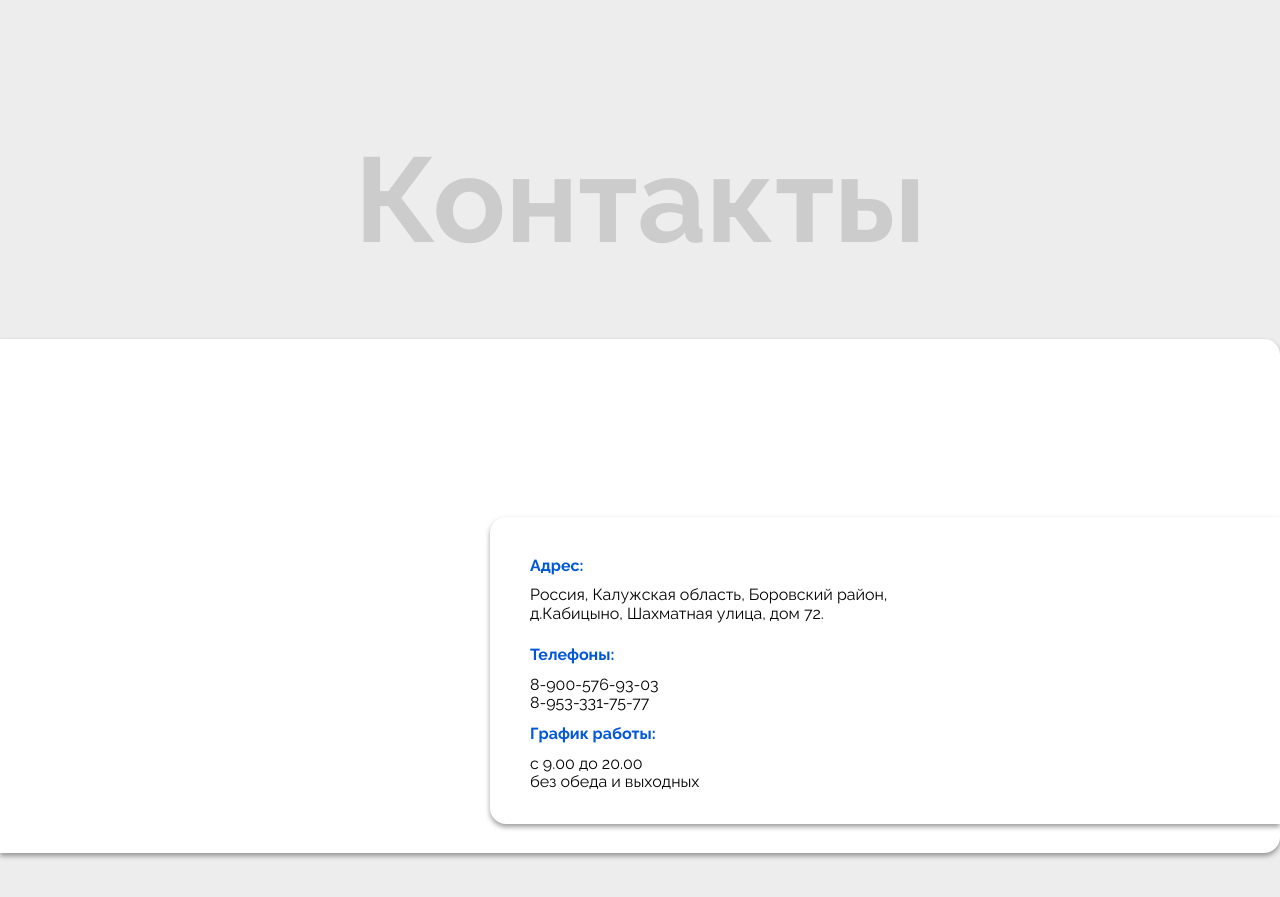
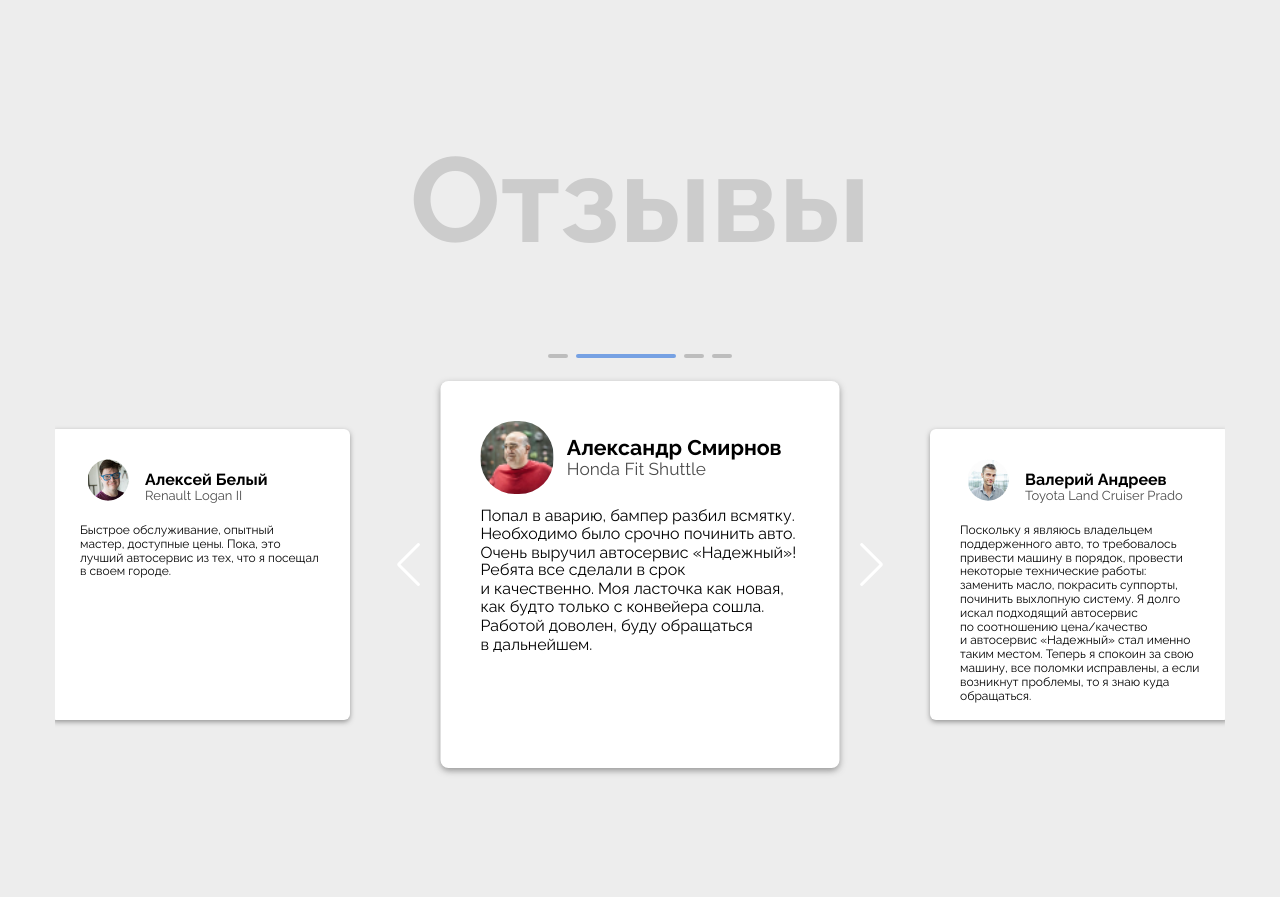
Before and after one commit to JohnnyProduction/nadejniy-website, a website: page app/index.html in a window 1280 px wide. Shown: the part 2640-3537 px from the top of the page. Drawn offline with nearby package versions, Linux system fonts and the light colour scheme.

Commit message:
added slider

```diff
--- a/app/index.html
+++ b/app/index.html
@@ -4,7 +4,8 @@
     <meta charset="UTF-8">
     <meta name="viewport" content="width=device-width, initial-scale=1.0">
     <meta http-equiv="X-UA-Compatible" content="ie=edge">
-    <title>Nadejniy</title>
+    <title>Автосервис Надежный</title>
+    <link rel="stylesheet" href="https://unpkg.com/swiper/swiper-bundle.min.css">
     <link rel="stylesheet" href="css/style.min.css">
 </head>
 <body>
@@ -228,79 +229,94 @@
         </div>
     </div>
 </section>
-<!--    <section class="reviews">-->
-<!--        <div class="container">-->
-<!--            <div class="page-title">-->
-<!--                <h2>Отзывы</h2>-->
-<!--            </div>-->
-<!--            <div class="slider">-->
-<!--                <div class="slider__item">-->
-<!--                    <div class="slider__item-head">-->
-<!--                        <div class="slider__item-head__img">-->
-<!--                            <img src="img/reviews2.jpg" alt="">-->
-<!--                        </div>-->
-<!--                        <div class="slider__item-head__info">-->
-<!--                            Алексей Белый-->
-<!--                            <p>Renault Logan II</p>-->
-<!--                        </div>-->
-<!--                    </div>-->
-<!--                    <div class="slider__item-text">-->
-<!--                        Быстрое обслуживание, опытный мастер, доступные цены. Пока, это лучший автосервис из тех, что я посещал в своем городе.-->
-<!--                    </div>-->
-<!--                </div>-->
-<!--                <div class="slider__item">-->
-<!--                    <div class="slider__item-head">-->
-<!--                        <div class="slider__item-head__img">-->
-<!--                            <img src="img/reviews1.jpg" alt="">-->
-<!--                        </div>-->
-<!--                        <div class="slider__item-head__info">-->
-<!--                            Александр Смирнов-->
-<!--                            <p>Honda Fit Shuttle</p>-->
-<!--                        </div>-->
-<!--                    </div>-->
-<!--                    <div class="slider__item-text">-->
-<!--                        Попал в аварию, бампер разбил всмятку. Необходимо было срочно починить авто.-->
-<!--                        Очень выручил автосервис «Надежный»! Ребята все сделали в срок и качественно.-->
-<!--                        Моя ласточка как новая, как будто только с конвейера сошла. Работой доволен,-->
-<!--                        буду обращаться в дальнейшем.-->
-<!--                    </div>-->
-<!--                </div>-->
-<!--                <div class="slider__item">-->
-<!--                    <div class="slider__item-head">-->
-<!--                        <div class="slider__item-head__img">-->
-<!--                            <img src="img/reviews3.jpg" alt="">-->
-<!--                        </div>-->
-<!--                        <div class="slider__item-head__info">-->
-<!--                            Валерий Андреев-->
-<!--                            <p>Toyota Land Cruiser Prado</p>-->
-<!--                        </div>-->
-<!--                    </div>-->
-<!--                    <div class="slider__item-text">-->
-<!--                        Поскольку я являюсь владельцем поддерженного авто, то требовалось привести машину в порядок,-->
-<!--                        провести некоторые технические работы: заменить масло, покрасить суппорты, починить выхлопную систему.-->
-<!--                        Я долго искал подходящий автосервис по соотношению цена/качество и автосервис-->
-<!--                        «Надежный» стал именно таким местом. Теперь я спокоин за свою машину, все поломки исправлены,-->
-<!--                        а если возникнут проблемы, то я знаю куда обращаться.-->
-<!--                    </div>-->
-<!--                </div>-->
-<!--                <div class="slider__item">-->
-<!--                    <div class="slider__item-head">-->
-<!--                        <div class="slider__item-head__img">-->
-<!--                            <img src="img/reviews1.jpg" alt="">-->
-<!--                        </div>-->
-<!--                        <div class="slider__item-head__info">-->
-<!--                            Александр Смирнов-->
-<!--                            <p>Honda Fit Shuttle</p>-->
-<!--                        </div>-->
-<!--                    </div>-->
-<!--                    <div class="slider__item-text">-->
-<!--                        Попал в аварию, бампер разбил всмятку. Необходимо было срочно починить авто.-->
-<!--                        Очень выручил автосервис «Надежный»! Ребята все сделали в срок и качественно.-->
-<!--                        Моя ласточка как новая, как будто только с конвейера сошла. Работой доволен,-->
-<!--                        буду обращаться в дальнейшем.-->
-<!--                    </div>-->
-<!--        </div>-->
-<!--    </section>-->
+<section id="page4" class="reviews">
+    <div class="container">
+        <div class="page-title">
+            <h2>Отзывы</h2>
+        </div>
+        <div class="slider swiper-container">
+            <div class="slider__wrapper swiper-wrapper">
+                <div class="slider__slide swiper-slide">
+                    <div class="slider__item">
+                        <div class="slider__item-head">
+                            <div class="slider__item-head__img">
+                                <img src="img/reviews2.jpg" alt="">
+                            </div>
+                            <div class="slider__item-head__info">
+                                Алексей Белый
+                                <p>Renault Logan II</p>
+                            </div>
+                        </div>
+                        <div class="slider__item-text">
+                            Быстрое обслуживание, опытный мастер, доступные цены. Пока, это лучший автосервис из тех, что я посещал в своем городе.
+                        </div>
+                    </div>
+                </div>
+                <div class="slider__slide swiper-slide">
+                    <div class="slider__item">
+                        <div class="slider__item-head">
+                            <div class="slider__item-head__img">
+                                <img src="img/reviews1.jpg" alt="">
+                            </div>
+                            <div class="slider__item-head__info">
+                                Александр Смирнов
+                                <p>Honda Fit Shuttle</p>
+                            </div>
+                        </div>
+                        <div class="slider__item-text">
+                            Попал в аварию, бампер разбил всмятку. Необходимо было срочно починить авто.
+                            Очень выручил автосервис «Надежный»! Ребята все сделали в срок и качественно.
+                            Моя ласточка как новая, как будто только с конвейера сошла. Работой доволен,
+                            буду обращаться в дальнейшем.
+                        </div>
+                    </div>
+                </div>
+                <div class="slider__slide swiper-slide">
+                    <div class="slider__item">
+                        <div class="slider__item-head">
+                            <div class="slider__item-head__img">
+                                <img src="img/reviews3.jpg" alt="">
+                            </div>
+                            <div class="slider__item-head__info">
+                                Валерий Андреев
+                                <p>Toyota Land Cruiser Prado</p>
+                            </div>
+                        </div>
+                        <div class="slider__item-text">
+                            Поскольку я являюсь владельцем поддерженного авто, то требовалось привести машину в порядок,
+                            провести некоторые технические работы: заменить масло, покрасить суппорты, починить выхлопную систему.
+                            Я долго искал подходящий автосервис по соотношению цена/качество и автосервис
+                            «Надежный» стал именно таким местом. Теперь я спокоин за свою машину, все поломки исправлены,
+                            а если возникнут проблемы, то я знаю куда обращаться.
+                        </div>
+                    </div>
+                </div>
+                <div class="slider__slide swiper-slide">
+                    <div class="slider__item">
+                        <div class="slider__item-head">
+                            <div class="slider__item-head__img">
+                                <img src="img/reviews1.jpg" alt="">
+                            </div>
+                            <div class="slider__item-head__info">
+                                Александр Смирнов
+                                <p>Honda Fit Shuttle</p>
+                            </div>
+                        </div>
+                        <div class="slider__item-text">
+                            Попал в аварию, бампер разбил всмятку. Необходимо было срочно починить авто.
+                            Очень выручил автосервис «Надежный»! Ребята все сделали в срок и качественно.
+                            Моя ласточка как новая, как будто только с конвейера сошла. Работой доволен,
+                            буду обращаться в дальнейшем.
+                        </div>
+                    </div>
+                </div>
+            </div>
+            <div class="swiper-button-prev"></div>
+            <div class="swiper-button-next"></div>
+            <div class="swiper-pagination"></div>
+        </div>
+    </div>
+</section>
 <section id="page5" class="contacts">
     <div class="container">
         <div class="page-title">
@@ -335,6 +351,8 @@
 </footer>
 
 <script src="https://ajax.googleapis.com/ajax/libs/jquery/3.4.1/jquery.min.js"></script>
+<script src="https://unpkg.com/swiper/swiper-bundle.min.js"></script>
+<script src="js/swiper.js"></script>
 <script src="js/libs.min.js"></script>
 <script src="js/main.js"></script>
 </body>
--- /dev/null
+++ b/app/js/swiper.js
@@ -0,0 +1,22 @@
+new Swiper('.slider', {
+    navigation: {
+        nextEl: '.swiper-button-next',
+        prevEl: '.swiper-button-prev'
+    },
+    pagination: {
+        el: '.swiper-pagination',
+        clickable: true
+    },
+    keyboard: {
+        enabled: true,
+        onlyInViewport: true,
+        pageUpDown: true,
+    },
+    mousewheel: {
+        sensitivity: 1,
+    },
+    slidesPerView: 'auto',
+    spaceBetween: 140,
+    initialSlide: 1,
+    centeredSlides: true,
+});
--- a/app/scss/_global.scss
+++ b/app/scss/_global.scss
@@ -1,7 +1,7 @@
 *,
 *::before,
 *::after {
-  box-sizing: inherit;
+  box-sizing: border-box;
 }
 
 html {
@@ -19,7 +19,6 @@ a {
   display: inline-block;
   text-decoration: none;
 }
-
 ul,
 li {
   list-style: none;
@@ -27,15 +26,16 @@ li {
   padding: 0;
 }
 
-.container{
+.container {
   max-width: 1200px;
   height: 100%;
   margin: 0 auto;
   padding: 0 15px;
 }
-.page-title{
+
+.page-title {
   padding: 70px 0;
-  h2{
+  h2 {
     margin: 0;
     font-weight: bold;
     font-size: 120px;
--- a/app/scss/style.scss
+++ b/app/scss/style.scss
@@ -3,13 +3,12 @@
 @import "fonts";
 @import "global";
 
-
-.header{
+.header {
   position: fixed;
   width: 100%;
   top: 0;
   z-index: 50;
-  &:before{
+  &:before {
     content: '';
     position: absolute;
     top: 0;
@@ -20,33 +19,38 @@
     z-index: 3;
   }
 }
-.default{
+
+.default {
   height: 100px;
 }
-.fixed{
+
+.fixed {
   position: fixed;
   height: 60px;
 
 }
-.header__inner{
+
+.header__inner {
   position: relative;
   display: flex;
   justify-content: space-between;
   align-items: center;
   height: inherit;
 }
-.header__logo{
+
+.header__logo {
   z-index: 4;
   padding-top: 6px;
 }
-.header__burger{
+
+.header__burger {
   display: none;
 }
 
-.header__menu{
+.header__menu {
   position: relative;
   z-index: 4;
-  .line{
+  .line {
     position: absolute;
     height: 2px;
     bottom: 0;
@@ -54,19 +58,20 @@
     background: $blue;
   }
 }
-.header__list{
+
+.header__list {
   display: flex;
-  li{
+  li {
     margin: 0 40px 0 0;
     opacity: .5;
     transition: all .4s ease;
-    &:hover{
+    &:hover {
       opacity: .7;
     }
-    &.active{
+    &.active {
       opacity: 1;
     }
-    a{
+    a {
       color: #fff;
     }
   }
@@ -209,10 +214,6 @@
   padding-left: 164px;
 }
 
-.services-items{
-
-}
-
 .services-item {
   display: flex;
   align-items: center;
@@ -234,12 +235,6 @@
   grid-template-columns: 1fr 1fr;
   grid-template-rows: auto;
 }
-
-.services-item:nth-child(2n) {
-  //justify-self: right;
-}
-
-// ADVANTAGES
 
 .advantages {
   position: relative;
@@ -319,7 +314,108 @@
 }
 
 .reviews {
+  margin-bottom: 115px;
+}
 
+.slider {
+  padding-top: 50px;
+}
+
+.slider__item {
+  width: 300px;
+  height: 291px;
+  padding: 30px;
+  background: #fff;
+  box-shadow: 0 2px 5px rgba(64, 64, 64, 0.5);
+  border-radius: 6px;
+  &-head {
+    display: flex;
+    &__img {
+      width: 55px;
+      height: 55px;
+      img {
+        border-radius: 26px;
+      }
+    }
+    &__info {
+      margin-left: 10px;
+      padding-top: 12px;
+      font-weight: bold;
+      p {
+        font-weight: normal;
+        margin: 0;
+        font-size: 13px;
+        opacity: 0.7;
+      }
+    }
+  }
+  &-text {
+    margin-top: 10px;
+    font-size: 12px;
+  }
+}
+
+.slider {
+  padding: 90px 5px 70px 5px;
+}
+
+.slider__wrapper {
+
+}
+
+.slider__slide {
+  width: 300px;
+  transition-duration: .5s;
+}
+
+.slider__item-head__img {
+  text-align: center;
+}
+
+.slider__item-head__img img {
+  max-width: 100%;
+}
+
+.slider .swiper-button-prev {
+  left: 340px;
+}
+
+.slider .swiper-button-next {
+  right: 340px;
+}
+
+.slider .swiper-button-prev,
+.slider .swiper-button-next {
+  color: #ffffff;
+  font-size: 80px;
+}
+
+.slider .swiper-pagination {
+  top: 5px;
+  z-index: -1;
+}
+
+.slider .swiper-pagination-bullet {
+  width: 20px;
+  height: 4px;
+  border-radius: 8px;
+  line-height: 20px;
+  font-size: 14px;
+}
+
+.slider .swiper-pagination-bullet-active {
+  width: 100px;
+  height: 4px;
+  border-radius: 8px;
+  transition: .5s;
+  background-color: $blue;
+  opacity: 50%;
+}
+
+.slider .swiper-slide-active {
+  max-width: 400px;
+  transform: scale(1.33);
+  transition-duration: .5s;
 }
 
 .contacts {
```
Also changed, not shown: app/js/main.js (+10 -9 lines), app/scss/_media.scss (+7 -19 lines), app/css/style.min.css. Lines whose indentation alone changed are shown as unchanged.
